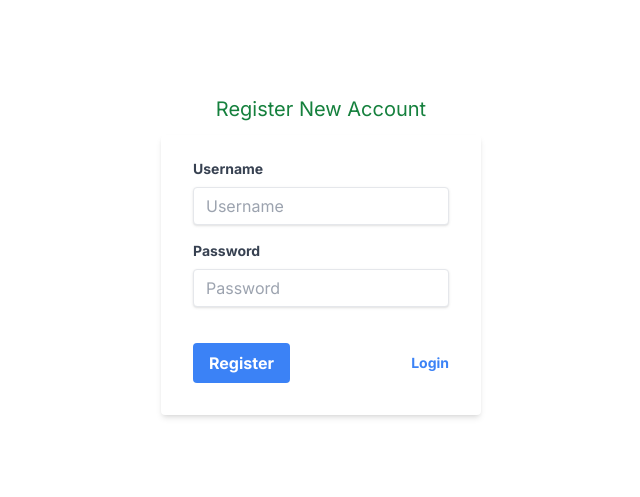
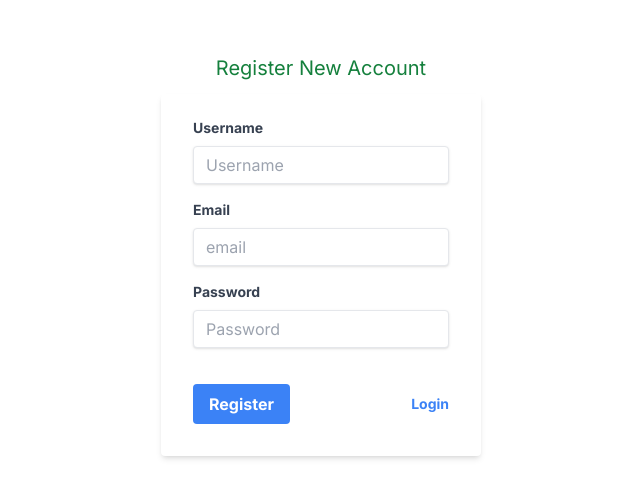
Before and after one commit to htatuan/task-management-fe, a Next.js app: page /register in a window 1280 px wide. Shown: the part 137-634 px from the top of the page, without its empty margins (319-959 px from the left). Built offline with nearby package versions, Linux system fonts and the light colour scheme; no server answers.

Commit message:
refactor register form

```diff
--- a/app/(public)/register/form.tsx
+++ b/app/(public)/register/form.tsx
@@ -10,8 +10,8 @@ import { useFormSchema } from "./useFormSchema";
 export function RegisterForm(): React.ReactElement {
   const { push } = useRouter();
   const { mutate } = useMutation(
-    (variables: { username: string; password: string }) =>
-      useRegister(variables.username, variables.password)
+    (variables: { username: string; email: string; password: string }) =>
+      useRegister(variables.username, variables.email, variables.password)
   );
 
   const {
@@ -19,9 +19,13 @@ export function RegisterForm(): React.ReactElement {
     isError,
     getErrorMessage,
   } = useFormSchema();
-  const onSubmitRegisterForm: SubmitHandler<InputLoginForm> = (dataForm) => {
+  const onSubmitRegisterForm: SubmitHandler<InputRegisterForm> = (dataForm) => {
     mutate(
-      { username: dataForm.username, password: dataForm.password },
+      {
+        username: dataForm.username,
+        email: dataForm.email,
+        password: dataForm.password,
+      },
       {
         onSuccess: () => {
           console.log("success");
@@ -54,6 +58,24 @@ export function RegisterForm(): React.ReactElement {
         {isError("username") && (
           <span className="text-red-400 text-sm">
             {getErrorMessage("username")}
+          </span>
+        )}
+      </div>
+      <div className="mb-4">
+        <label className="block text-gray-700 text-sm font-bold mb-2">
+          Email
+        </label>
+        <input
+          className={`shadow appearance-none border rounded w-full py-2 px-3 text-gray-700 leading-tight focus:outline-none focus:shadow-outline ${
+            isError("email") ? "border-red-400" : ""
+          }`}
+          type="text"
+          placeholder="email"
+          {...register("email", { required: true })}
+        />
+        {isError("email") && (
+          <span className="text-red-400 text-sm">
+            {getErrorMessage("email")}
           </span>
         )}
       </div>
--- a/app/(public)/register/useFormSchema.ts
+++ b/app/(public)/register/useFormSchema.ts
@@ -2,17 +2,17 @@ import * as yup from "yup";
 import { FieldError, UseFormReturn, useForm } from "react-hook-form";
 import { yupResolver } from "@hookform/resolvers/yup";
 
-export type LoginFormFields = "username" | "password";
+export type RegisterFormFields = "username" | "email" | "password";
 
 const isError =
-  (form: UseFormReturn<InputLoginForm>) =>
-  (field: LoginFormFields): boolean | undefined => {
+  (form: UseFormReturn<InputRegisterForm>) =>
+  (field: RegisterFormFields): boolean | undefined => {
     return !!form.formState.errors[field];
   };
 
 const getErrorMessage =
-  (form: UseFormReturn<InputLoginForm>) =>
-  (field: LoginFormFields): string | undefined => {
+  (form: UseFormReturn<InputRegisterForm>) =>
+  (field: RegisterFormFields): string | undefined => {
     if ((form.formState.errors[field] as unknown as FieldError[])?.length) {
       return (form.formState.errors[field] as unknown as FieldError[])
         .map((error) => error.message)
@@ -22,18 +22,22 @@ const getErrorMessage =
   };
 
 export function useFormSchema() {
-  const formSchema: yup.ObjectSchema<InputLoginForm> = yup.object({
+  const formSchema: yup.ObjectSchema<InputRegisterForm> = yup.object({
     username: yup
       .string()
       .required("Username is required.")
       .min(6, "Username should minimum 6 characters"),
+    email: yup
+      .string()
+      .email("Invalid email format")
+      .required("Mail is required"),
     password: yup
       .string()
       .required("Password is required.")
       .min(8, "Password should minimum 8 characters."),
   });
 
-  const form = useForm<InputLoginForm>({
+  const form = useForm<InputRegisterForm>({
     reValidateMode: "onChange",
     mode: "onChange",
     resolver: yupResolver(formSchema),
--- a/app/services/useRequest.ts
+++ b/app/services/useRequest.ts
@@ -3,19 +3,22 @@ import graphQLClient from "./useGraphQL";
 
 export const useRegister = async (
   username: string,
+  email: string,
   password: string
 ): Promise<any> => {
   return await graphQLClient.request(
     gql`
       mutation {
         register(
-          createUserInput: { username: "${username}", password: "${password}" }
+          registerInput: { username: "${username}", email: "${email}", password: "${password}" }
         ) {
-          username
+          id,
+          username,
+          email
         }
       }
     `,
-    { username, password }
+    { username, email, password }
   );
 };
 
@@ -27,9 +30,13 @@ export const useLogin = async (
     gql`
       mutation {
         login(
-          credentials:{username:"${username}", password:"${password}"}
+          loginInput:{username:"${username}", password:"${password}"}
         ) {
-          username,
+          user{
+            id,
+            username,
+            email
+          },
           accessToken
         }
       }
--- /dev/null
+++ b/app/types/register.input.ts
@@ -0,0 +1,5 @@
+type InputRegisterForm = {
+    username: string;
+    email: string;
+    password: string;
+  };
```
